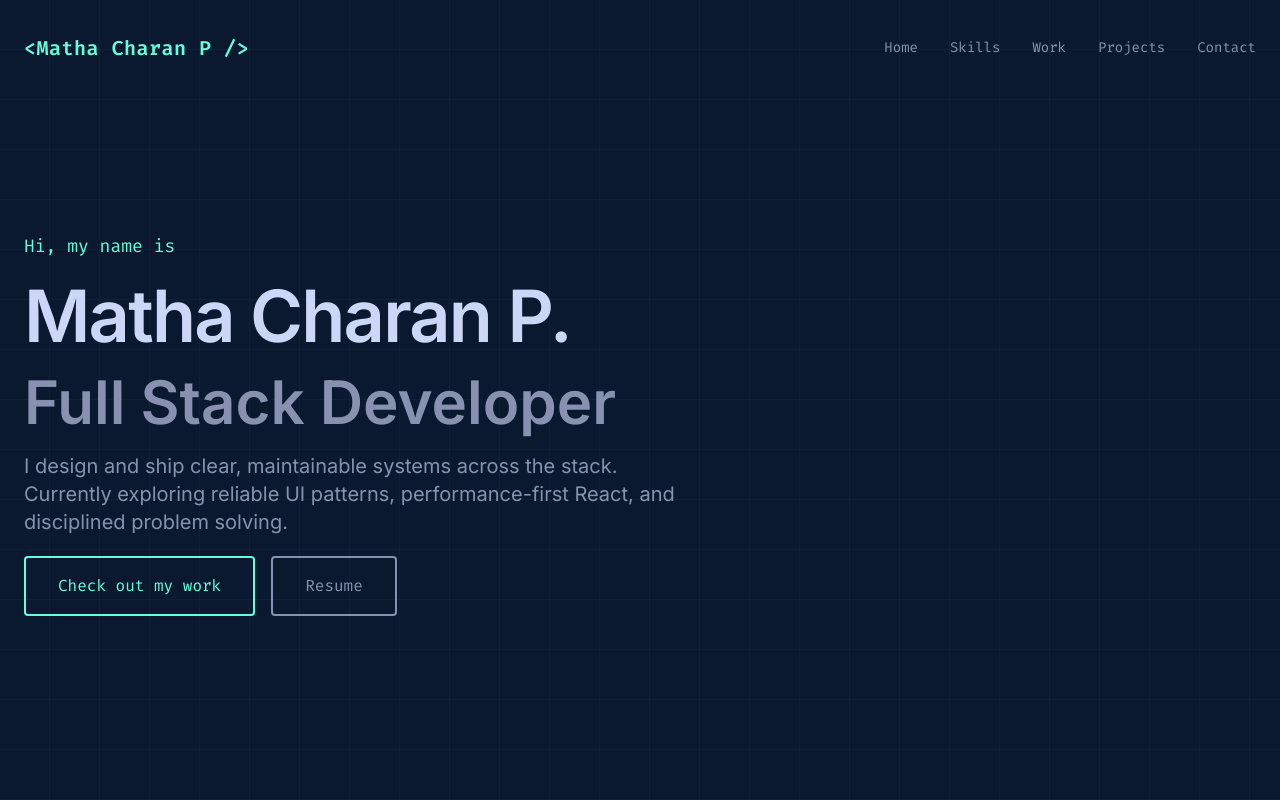
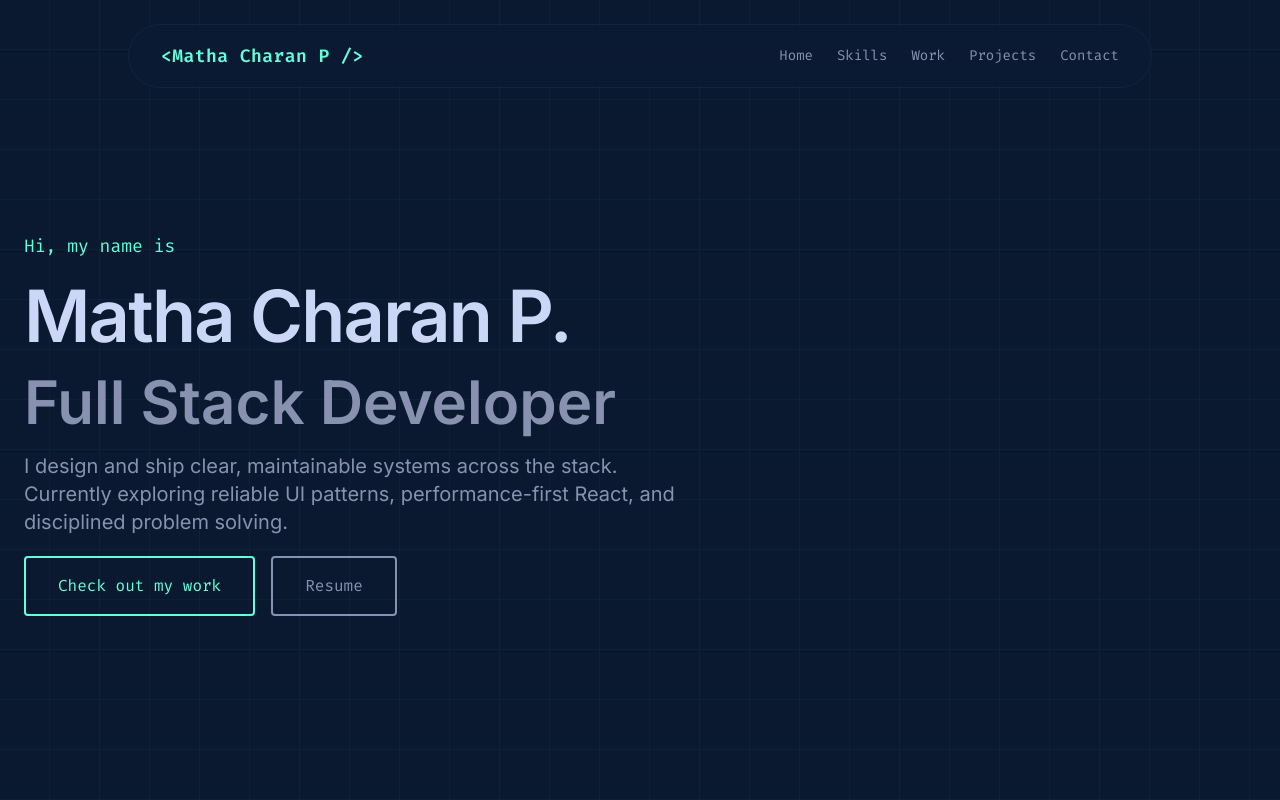
Before and after one commit to mathacharan30/Portfolio, a React (Vite) app: page / in a window 1280 px wide. Shown: the top 800 px of the page. Built offline with nearby package versions, Linux system fonts and the light colour scheme.

Commit message:
changes in nav bar

```diff
--- a/src/components/Navbar.jsx
+++ b/src/components/Navbar.jsx
@@ -12,19 +12,18 @@ export default function Navbar() {
   }, []);
 
   return (
-    <nav
-      className={`fixed top-0 w-full z-50 transition-all duration-300 ${scrolled ? "bg-background/90 backdrop-blur-md shadow-xl" : "bg-transparent"}`}
-    >
-      <div className="max-w-7xl mx-auto px-6 h-24 flex items-center justify-between">
+    <>
+      <nav className="fixed top-0 w-full z-50 px-4 md:px-6 pt-4 md:pt-6">
+        <div className={`max-w-5xl mx-auto transition-all duration-300 ${scrolled ? "bg-secondary/40 backdrop-blur-lg shadow-2xl border border-primary/10" : "bg-secondary/20 backdrop-blur-md border border-primary/5"} rounded-full px-4 md:px-8 h-14 md:h-16 flex items-center justify-between`}>
           <a
             href="#home"
-          className="text-primary font-mono text-xl font-semibold tracking-wide hover:text-primary/80 transition-colors"
+            className="text-primary font-mono text-base md:text-lg font-semibold tracking-wide hover:text-primary/80 transition-colors"
           >
             &lt;{data.siteMeta.name} /&gt;
           </a>
 
           {/* Desktop Menu */}
-        <div className="hidden md:flex items-center space-x-8">
+          <div className="hidden md:flex items-center space-x-6">
             {data.nav.map((item, index) => (
               <a
                 key={item.id}
@@ -42,41 +41,42 @@ export default function Navbar() {
             onClick={() => setIsOpen(!isOpen)}
             aria-label="Toggle menu"
           >
-          <div className="w-8 h-6 flex flex-col justify-between">
+            <div className="w-7 h-5 flex flex-col justify-between">
               <span
-              className={`w-full h-0.5 bg-primary transition-transform duration-300 ${isOpen ? "rotate-45 translate-y-2.5" : ""}`}
+                className={`w-full h-0.5 bg-primary transition-transform duration-300 ${isOpen ? "rotate-45 translate-y-2" : ""}`}
               ></span>
               <span
                 className={`w-full h-0.5 bg-primary transition-opacity duration-300 ${isOpen ? "opacity-0" : "opacity-100"}`}
               ></span>
               <span
-              className={`w-full h-0.5 bg-primary transition-transform duration-300 ${isOpen ? "-rotate-45 -translate-y-3" : ""}`}
+                className={`w-full h-0.5 bg-primary transition-transform duration-300 ${isOpen ? "-rotate-45 -translate-y-2.5" : ""}`}
               ></span>
             </div>
           </button>
+        </div>
+      </nav>
 
       {/* Mobile Menu Overlay */}
       <div
-          className={`fixed inset-0 bg-background/50 backdrop-blur-sm z-40 transition-opacity duration-300 md:hidden ${isOpen ? "opacity-100 visible" : "opacity-0 invisible"}`}
+        className={`fixed inset-0 bg-background/70 backdrop-blur-sm z-40 transition-opacity duration-300 md:hidden ${isOpen ? "opacity-100 visible" : "opacity-0 invisible"}`}
         onClick={() => setIsOpen(false)}
       />
 
       {/* Mobile Menu Sidebar */}
       <aside
-          className={`fixed inset-y-0 right-0 w-[75vw] bg-secondary shadow-2xl z-50 transform transition-transform duration-300 ease-in-out md:hidden flex flex-col items-center justify-center space-y-8 ${isOpen ? "translate-x-0" : "translate-x-full"}`}
+        className={`fixed inset-y-0 right-0 w-[75vw] max-w-sm bg-secondary/95 backdrop-blur-xl shadow-2xl z-50 transform transition-transform duration-300 ease-in-out md:hidden flex flex-col items-center justify-center space-y-8 border-l border-primary/10 ${isOpen ? "translate-x-0" : "translate-x-full"}`}
       >
         {data.nav.map((item, index) => (
           <a
             key={item.id}
             href={`#${item.id}`}
-              className="text-textDim hover:text-primary font-mono text-lg flex flex-col items-center gap-2"
+            className="text-textDim hover:text-primary font-mono text-lg flex flex-col items-center gap-2 transition-colors"
             onClick={() => setIsOpen(false)}
           >
             {item.label}
           </a>
         ))}
       </aside>
-      </div>
-    </nav>
+    </>
   );
 }
```
Lines whose indentation alone changed are shown as unchanged.
